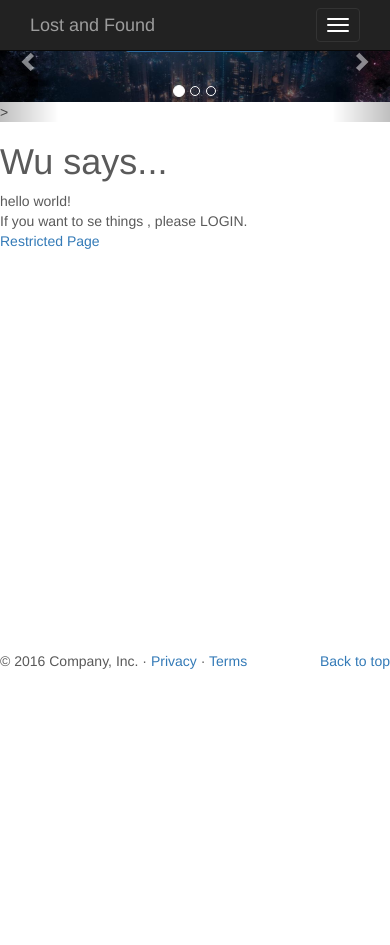
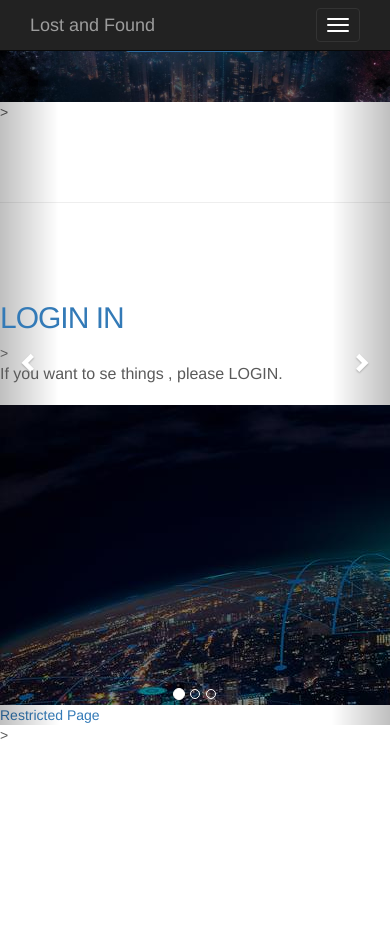
Before and after one commit to wzd-sjtu/LostAndFound, a Django app: template total_page/templates/total_page/index.html in a window 390 px wide; the page is wider, and only the part inside the window is pictured. Shown: the top 945 px of that part. Before the commit the page ends 669 px from the top of that part, so only its background shows below. Run offline with Django 3.2, Linux system fonts and the light colour scheme; the template is opened without the code that fills it, so the values that code supplies are empty; some libraries are stand-ins or nearby versions.

Commit message:
完成主网页的图形优化

```diff
--- a/total_page/templates/total_page/index.html
+++ b/total_page/templates/total_page/index.html
@@ -56,22 +56,43 @@
         <span class="sr-only">Next</span>
       </a>
 
+            {% if user.is_authenticated %}
+                  <hr class="featurette-divider">
 
-    </div><!-- /.carousel -->
-        {% if user.is_authenticated %}
-                <h1>Wu says...</h1>
-                hello world! <br />
-                <a href="/lost/">lost_page</a><br />
-                <a href="/found/">found_page</a><br />
+                  <div class="row featurette">
+                    <div class="col-md-7">
+                        <a href="/found/"><h2 class="featurette-heading">Lost Corner<span class="text-muted">  <br/> I lost something.</span></h2></a>>
+                      <p class="lead">Welcome to show your demand.</p>
+                    </div>
+                    <div class="col-md-5">
+                      <img src="{% static "images/11.jpg" %}" alt="Picture of Django" />
+                    </div>
+                  </div>
 
-        </br>
 
-                <a href="/total_page/restricted/">Restricted Page</a><br />
-        {% else %}
-            <h1>Wu says...</h1>
-                hello world! <br />
-                If you want to se things , please LOGIN. <br />
+                  <div class="row featurette">
+                    <div class="col-md-7 col-md-push-5">
+                        <a href="/found/"><h2 class="featurette-heading">Found Corner <span class="text-muted"> <br/> I found something. </span></h2></a>>
+                      <p class="lead">Welcome to help each other.</p>
+                    </div>
+                    <div class="col-md-5 col-md-pull-7">
+                     <img src="{% static "images/12.jpg" %}" alt="Picture of Django" />
+                    </div>
+                  </div>
+            {% else %}
+                <hr class="featurette-divider">
+
+                  <div class="row featurette">
+                    <div class="col-md-7 col-md-push-5">
+                        <a href="login/"><h2 class="featurette-heading">LOGIN IN </h2></a>>
+                      <p class="lead">If you want to se things , please LOGIN.</p>
+                    </div>
+                    <div class="col-md-5 col-md-pull-7">
+                     <img src="{% static "images/12.jpg" %}" alt="Picture of Django" />
+                    </div>
+                  </div>
+
             <a href="/total_page/restricted/">Restricted Page</a><br />
         {% endif %}
-</br>
+    </div>>
 {% endblock %}
```
Also changed, not shown: db.sqlite3.
